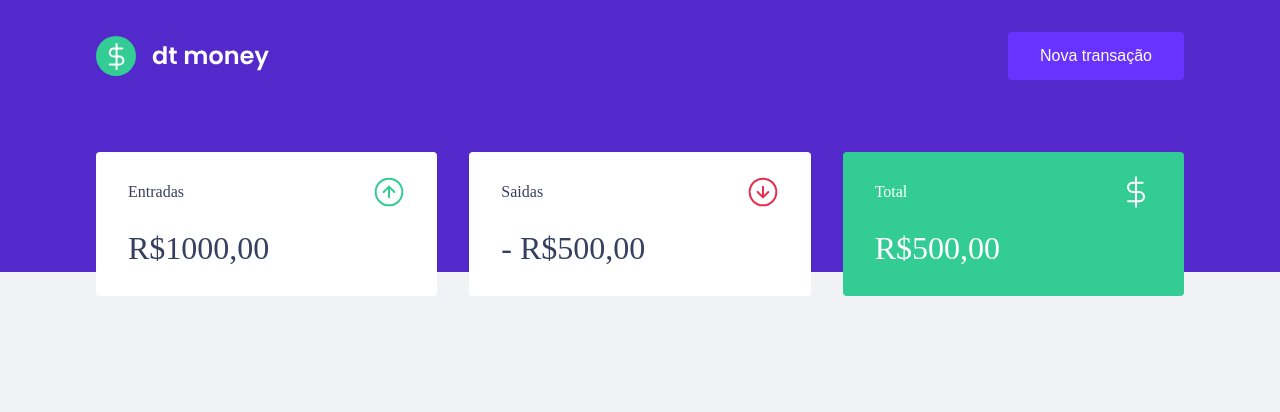
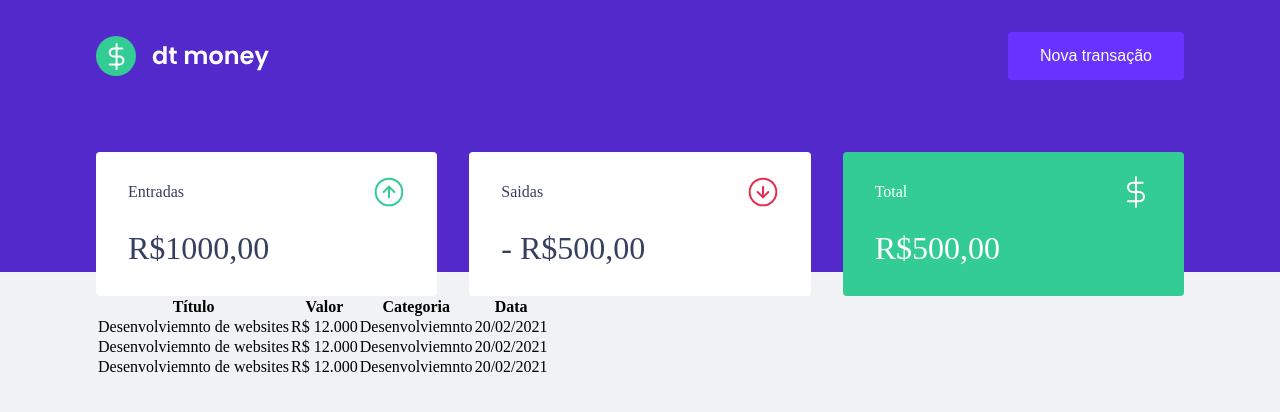
Before and after one commit to verissimo-sn/ignite-reactjs-ch02-dtmoney, a React (Create React App) app: page / in a window 1280 px wide. Shown: the top 412 px of the page. Built offline with nearby package versions, Linux system fonts and the light colour scheme.

Commit message:
style: create TransactionsTable component

```diff
--- a/src/components/Dashboad/index.tsx
+++ b/src/components/Dashboad/index.tsx
@@ -1,4 +1,5 @@
 import { Summary } from '../Summary';
+import { TransactionsTable } from '../TransactionsTable';
 
 import { Container } from "./styles";
 
@@ -6,6 +7,7 @@
   return (
     <Container>
       <Summary/>
+      <TransactionsTable/>
     </Container>
   );
 }
--- /dev/null
+++ b/src/components/TransactionsTable/index.tsx
@@ -0,0 +1,41 @@
+import { Container } from './styles';
+
+export const TransactionsTable = () => {
+  return (
+    <Container>
+      <table>
+        <thead>
+          <tr>
+            <th>Título</th>
+            <th>Valor</th>
+            <th>Categoria</th>
+            <th>Data</th>
+          </tr>
+        </thead>
+
+        <tbody>
+          <tr>
+            <td>Desenvolviemnto de websites</td>
+            <td>R$ 12.000</td>
+            <td>Desenvolviemnto</td>
+            <td>20/02/2021</td>
+          </tr>
+
+          <tr>
+            <td>Desenvolviemnto de websites</td>
+            <td>R$ 12.000</td>
+            <td>Desenvolviemnto</td>
+            <td>20/02/2021</td>
+          </tr>
+
+          <tr>
+            <td>Desenvolviemnto de websites</td>
+            <td>R$ 12.000</td>
+            <td>Desenvolviemnto</td>
+            <td>20/02/2021</td>
+          </tr>
+        </tbody>
+      </table>
+    </Container>
+  );
+}
--- /dev/null
+++ b/src/components/TransactionsTable/styles.ts
@@ -0,0 +1,5 @@
+import styled from "styled-components";
+
+export const Container = styled.div`
+
+`;
```
